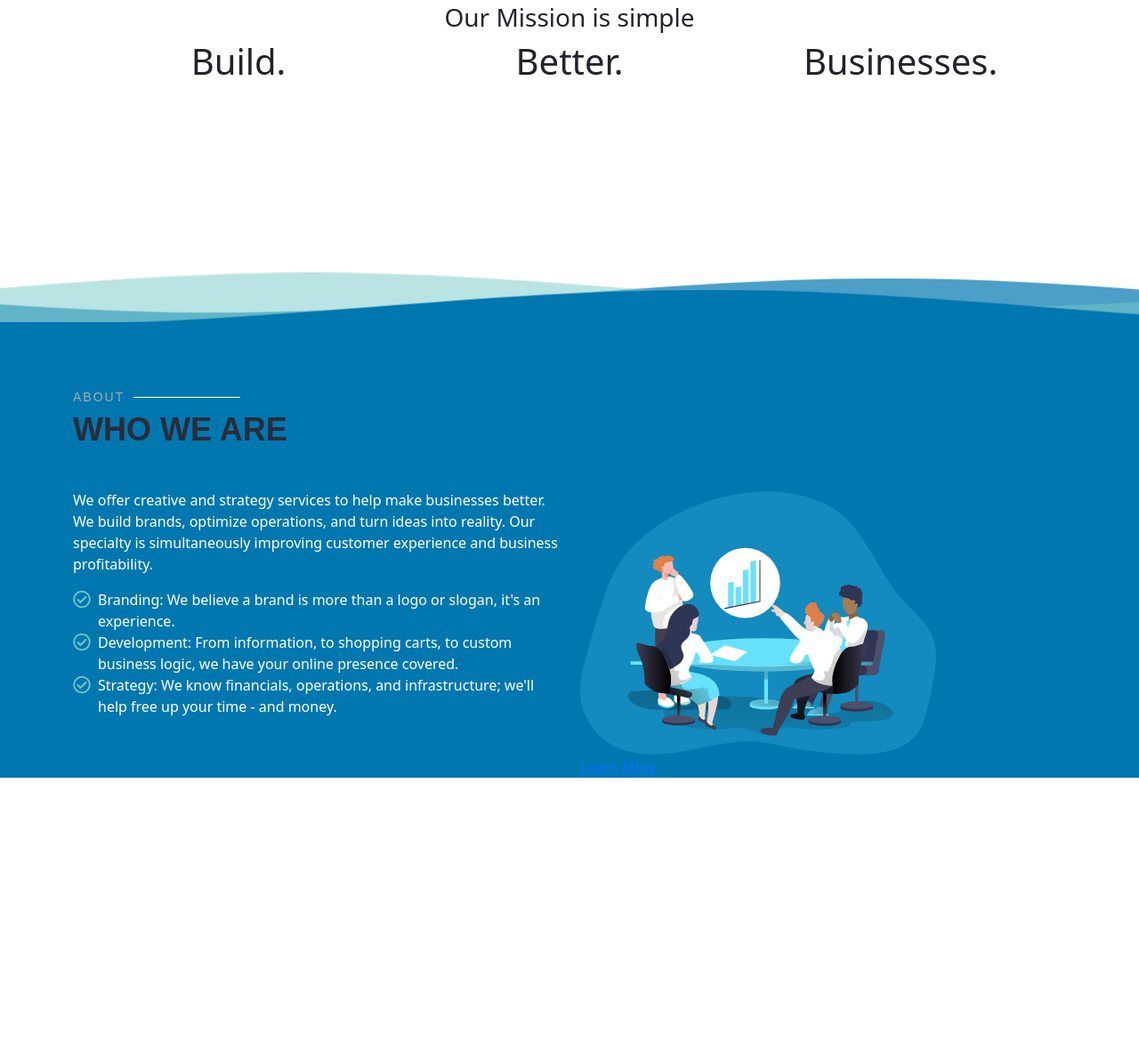
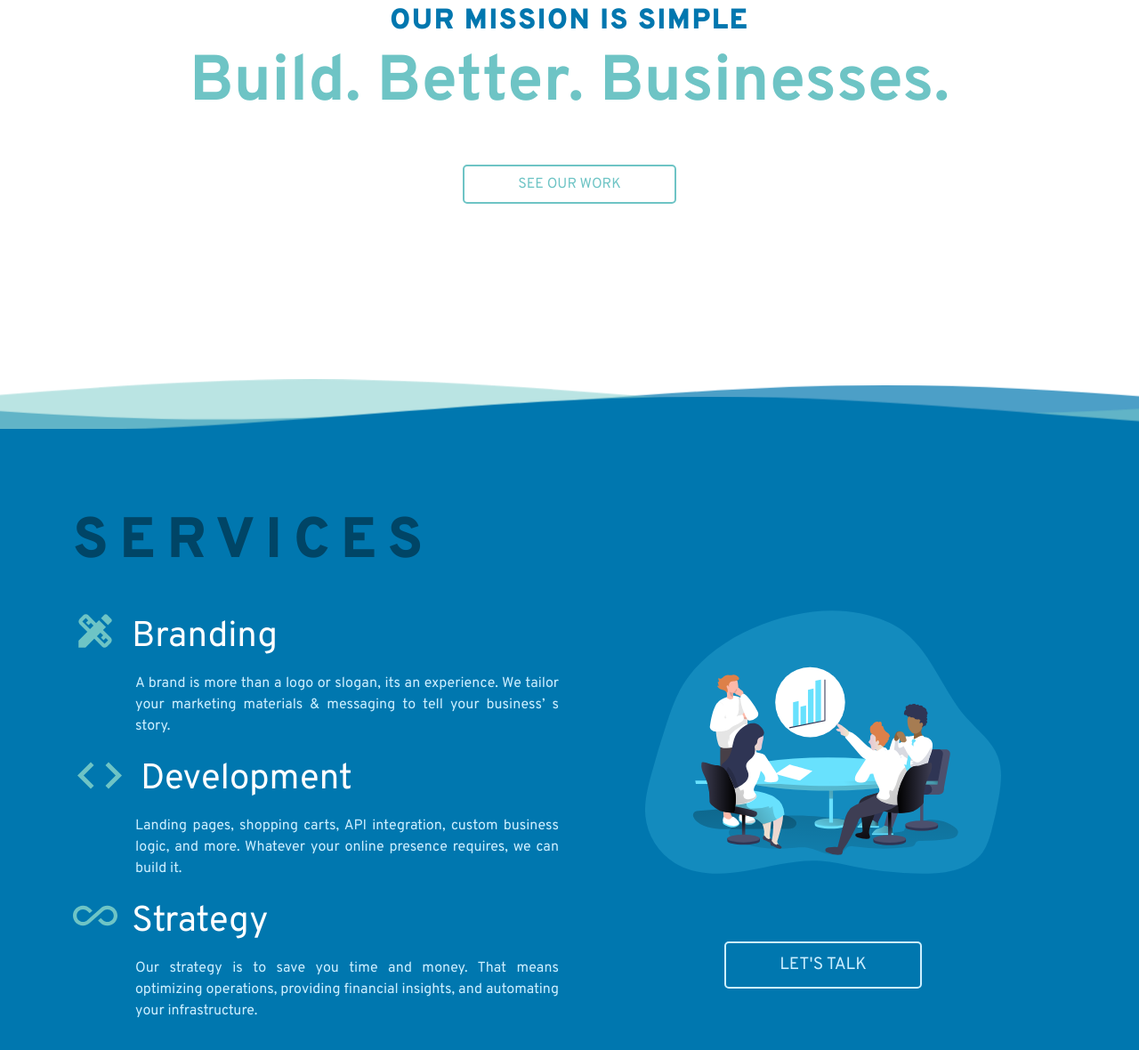
Before and after one commit to devinpoindexter/PoindexterLabs, a plain HTML site: page index.html in a window 1280 px wide. Shown: the part 258-1438 px from the top of the page at 89% size. Before the commit the page ends 1132 px from the top, so only its background shows below. Drawn offline with nearby package versions, Linux system fonts and the light colour scheme.

Commit message:
new hero and svcs
new hero and svcs

```diff
--- a/css/style.css
+++ b/css/style.css
@@ -1,3 +1,61 @@
+@import url('https://fonts.googleapis.com/css2?family=Overpass:ital,wght@0,300;0,400;0,600;0,700;0,800;0,900;1,300;1,400;1,600;1,700&display=swap');
+
+* {
+  font-family: 'Overpass', sans-serif;
+}
+
+h3 {
+  font-weight: 900;
+  color: #0077AF;
+  /* font-size: 36px; */
+  letter-spacing: 0.05em;
+
+}
+
+h1 {
+  font-weight: bold;
+  /* font-size: 80px; */
+  color: #6EC4C5;
+}
+
+.services-title p {
+  font-weight: 800;
+  font-size: 4rem;
+  letter-spacing: 0.2em;
+  color: #004566;
+  padding-bottom: 10px;
+}
+.service:nth-child(1) .service-name::before {
+  content: url(../branding.svg);
+  vertical-align: middle;
+  padding-right:1rem;
+}
+
+.service:nth-child(2) .service-name::before {
+  content: url(../development.svg);
+  vertical-align: middle;
+  padding-right:1rem;
+  width: 2rem;
+
+}
+
+.service:nth-child(3) .service-name::before {
+  content: url(../strategy.svg);
+  vertical-align: middle;
+  padding-right:1rem;
+
+}
+
+.service-name {
+  font-size:2.5em;
+}
+
+.service-desc {
+  margin-left: 70px;
+  color: #CCEFFF;
+  text-align: justify;
+}
+
 .mr-auto, .mx-auto {
     margin-right: auto!important;
 }
@@ -87,7 +145,7 @@
     flex-direction: column;
     text-align: center;
     position: relative;
-    height: 70vh;
+    height: 85vh;
     padding-top: 60px;
 }
 
@@ -200,3 +258,29 @@
     border: 5px solid #0077AF;
     display: inline-block;
 }
+
+.btn-lets-talk {
+    border: 2px solid #CCEFFF;
+    box-sizing: border-box;
+    border-radius: 5px;
+    color: #CCEFFF;
+    text-decoration: none;
+    padding:10px 60px;
+    font-size: 1.2rem;
+    text-align: center;
+    margin: auto;
+    margin-top: 50px;
+
+}
+
+.btn-see-our-work {
+  border: 2px solid #6EC4C5;
+  box-sizing: border-box;
+  border-radius: 5px;
+  color: #6EC4C5;
+  text-decoration: none;
+  padding:10px 60px;
+  font-size: 1rem;
+  text-align: center;
+  margin: auto;
+}
--- a/index.html
+++ b/index.html
@@ -4,10 +4,11 @@
         <meta charset="UTF-8">
         <meta name="viewport" content="width=device-width, initial-scale=1.0">
         <title>Poindexter Labs | Empowering Innovation</title>
-        <link rel="stylesheet" href="css/bootstrap.min.css">
+        <link rel="stylesheet" href="css/bootstrap.css">
         <link rel="stylesheet" href="https://cdnjs.cloudflare.com/ajax/libs/animate.css/4.1.1/animate.min.css"/>
         <link rel="stylesheet" href="css/style.css">
-        <link rel="stylesheet" href="css/fontawesome-all.min.css">
+        <!-- <link rel="stylesheet" href="css/fontawesome-all.min.css"> -->
+
     </head>
     <body>
 <!-- Header & Navigation-->
@@ -16,7 +17,7 @@
 
               <div class="logo mr-auto">
                 <!-- Uncomment below if you prefer to use an image logo -->
-                <a href="index.html"><img src="templogoText3.png" alt="" class="img-fluid"></a>
+                <a href="index.html"><img src="templogoText4.png" alt="" class="img-fluid"></a>
               </div>
               <nav class="navbar navbar-expand-lg nav-menu">
                 <div class="container-fluid">
@@ -56,11 +57,12 @@
               <!-- Slide 1 -->
 
 
-                  <h3 class="animate__animated animate__fadeInDown">Our Mission is simple </h3>
+                  <h3 class="animate__animated animate__fadeInDown">OUR MISSION IS SIMPLE </h3>
                   <div class="row">
-                    <div class="col-md-4"><h1>Build.</h1></div>
-                    <div class="col-md-4"><h1>Better.</h1></div>
-                    <div class="col-md-4"><h1>Businesses.</h1></div>
+                    <div class="col-12"><h1 class="animate__animated animate__fadeInDown">Build. Better.  Businesses.</h1></div>
+                    <div style="margin-top: 50px;" class="col-12">
+                      <a href="#" class="btn-see-our-work">SEE OUR WORK</a>
+                    </div>
                     <!--Brands/Development/Consulting-->
                   </div>
 
@@ -84,35 +86,49 @@
               </use></g>
             </svg>
 
+<!-- Services -->
+
           </section>
           <main id="main">
             <section id="section1" class="about">
               <div class="container">
 
-                <div class="section-title" >
-                  <h2>About</h2>
-                  <p>Who we are</p>
+                <div class="services-title" >
+                  <p>SERVICES</p>
                 </div>
 
-                <div class="row content aos-init aos-animate" data-aos="fade-up">
+                <div class="row content aos-init aos-animate" data-aos="fade-up" style="padding-bottom: 50px;;">
                   <div class="col-lg-6">
-                    <p>
+                    <!-- <p>
                       We offer creative and strategy services to help make businesses better. We build brands, optimize operations, and turn ideas into reality. Our specialty is simultaneously improving customer experience and business profitability.
-                    </p>
-                    <ul>
-                      <li><i class="far fa-check-circle"></i>Branding: We believe a brand is more than a logo or slogan, it's an experience.</li>
-                      <li><i class="far fa-check-circle"></i>Development: From information, to shopping carts, to custom business logic, we have your online presence covered.</li>
-                      <li><i class="far fa-check-circle"></i>Strategy: We know financials, operations, and infrastructure; we'll help free up your time - and money.</li>
-                    </ul>
+                    </p> -->
+                      <div class="service">
+                        <h4 class="service-name">Branding</h4>
+                        <p class="service-desc">A brand is more than a logo or slogan, its an experience.  We tailor your marketing materials & messaging to tell your business’ s story.</p>
+                      </div>
+
+                      <div class="service">
+                        <h4 class="service-name">Development</h4>
+                        <p class="service-desc">Landing pages, shopping carts, API integration, custom business logic, and more. Whatever your online presence requires, we can build it.</p>
+                      </div>
+
+                      <div class="service">
+                        <h4 class="service-name">Strategy</h4>
+                        <p class="service-desc">Our strategy is to save you time and money. That means optimizing operations, providing financial insights, and automating your infrastructure.</p>
+                      </div>
+
                   </div>
                   <div class="col-lg-6 pt-4 pt-lg-0">
                     <img
+                    style="margin: auto; display: flex;"
                       src="brandstrategy.svg"
                       alt="Branding and Strategy Graphic"
                       height="300"
                       width="400" />
-                  </br >
-                    <a href="#" class="btn-learn-more">Learn More</a>
+                    </br >
+                    <div style="width: 100%; display: flex;">
+                      <a href="#" class="btn-lets-talk">LET'S TALK</a>
+                    </div>
                   </div>
                 </div>
 
@@ -125,3 +141,5 @@
 
     </body>
 </html>
+
+<! -- Aside from games and social media, the web browser is still the next most popular app used in 2020. Most users prefer to visit a website vs downloading an app, if they can.-->
```
Also changed, not shown: branding.svg (added), css/bootstrap.css, development.svg (added), strategy.svg (added), templogoText4.png (added), 2 other files.
